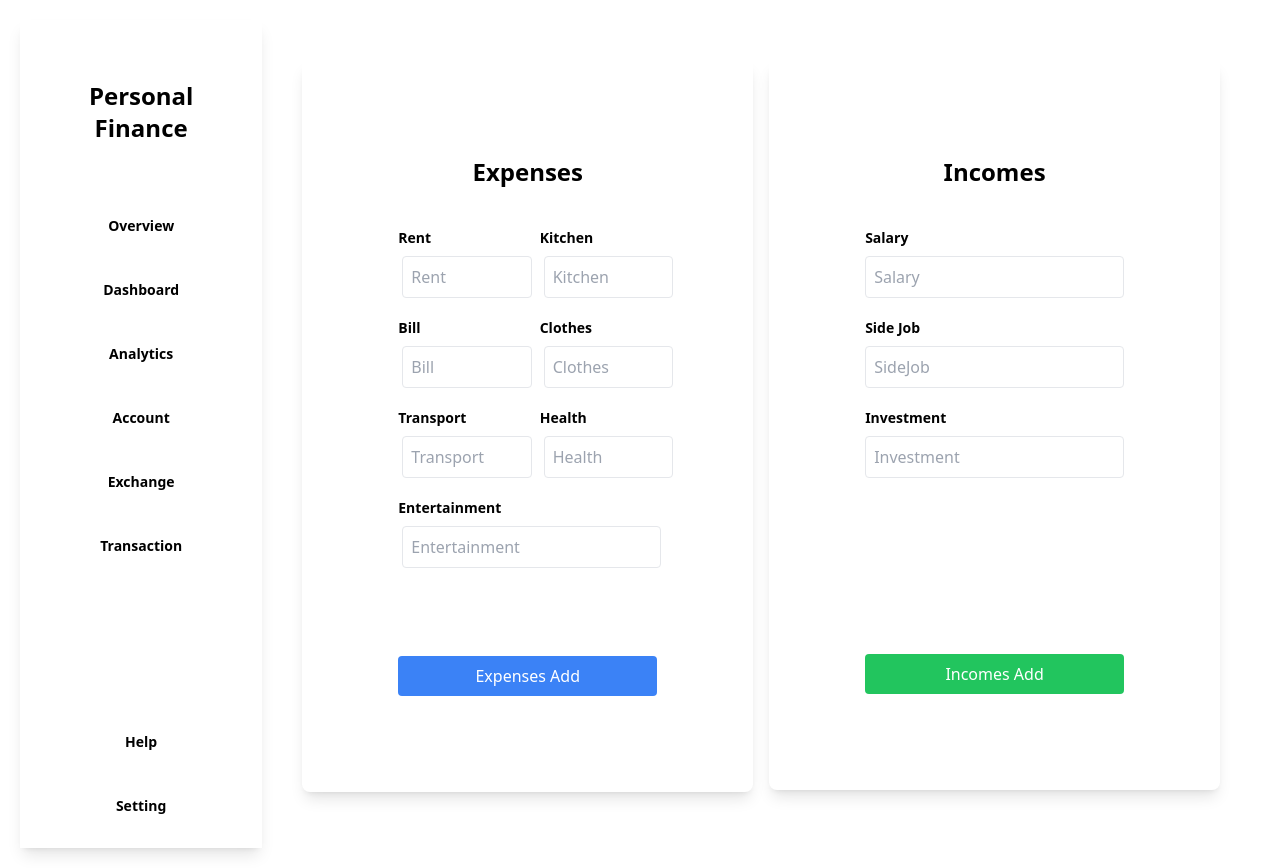
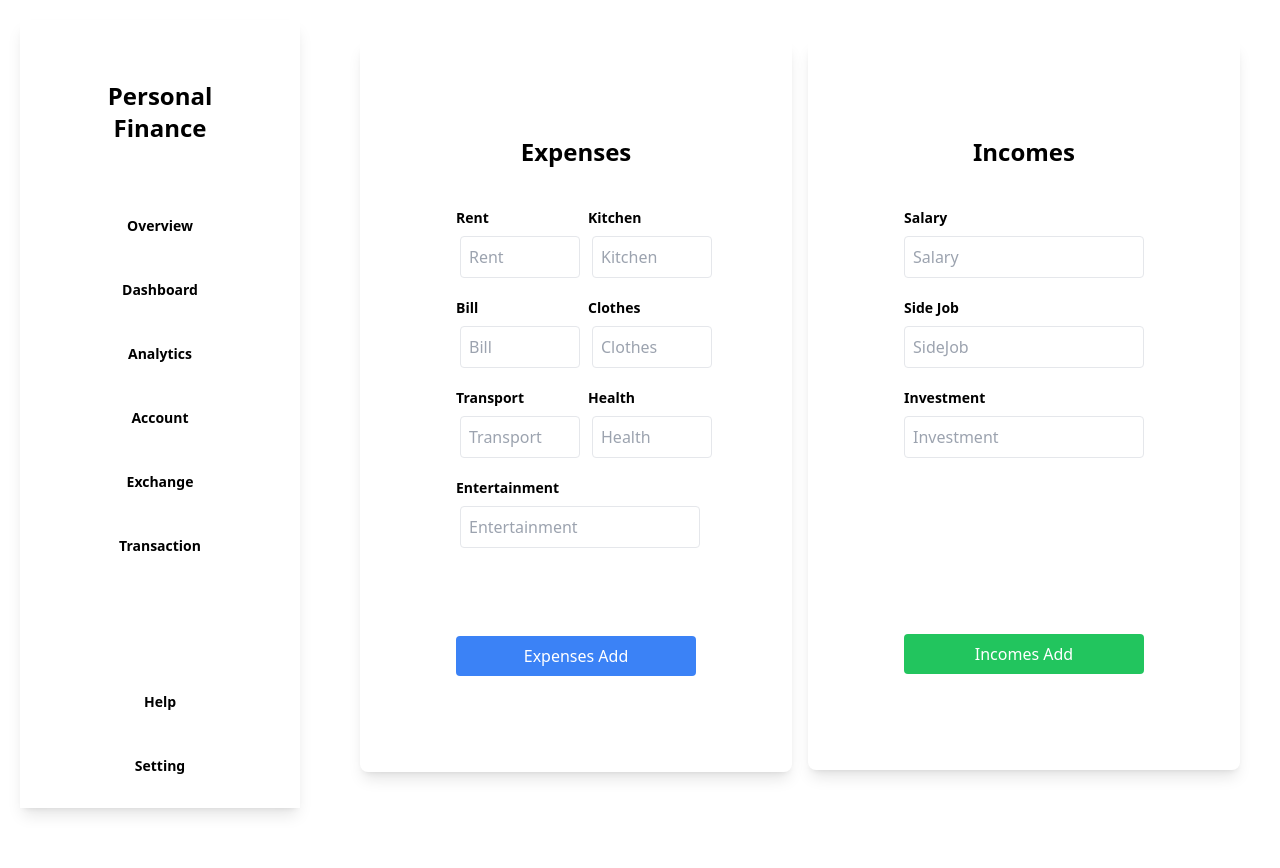
Before and after one commit to ertugrulsertaslan/personal-finance-tracker, a React (Vite) app: page / in a window 1280 px wide. After the commit the page ends 828 px from the top, so only its background shows below. Built offline with nearby package versions, Linux system fonts and the light colour scheme.

Commit message:
fix response design

```diff
--- a/src/App.jsx
+++ b/src/App.jsx
@@ -6,15 +6,14 @@ import Menu from "./components/Menu.jsx";
 function App() {
   return (
     <>
-      <div className="flex w-full justify-center p-5">
-        <div>
+      <div className="flex flex-wrap">
+        <div className="w-full sm:w-auto md:w-1/4 lg:w-1/4 xl:w-1/4 p-5">
           <Menu />
         </div>
-        <div className="w-6/7 p-5">
+        <div className="w-full sm:w-full md:w-3/4 lg:w-3/4 xl:w-3/4 p-5">
           <AddTable />
         </div>
       </div>
-      <div></div>
     </>
   );
 }
```
